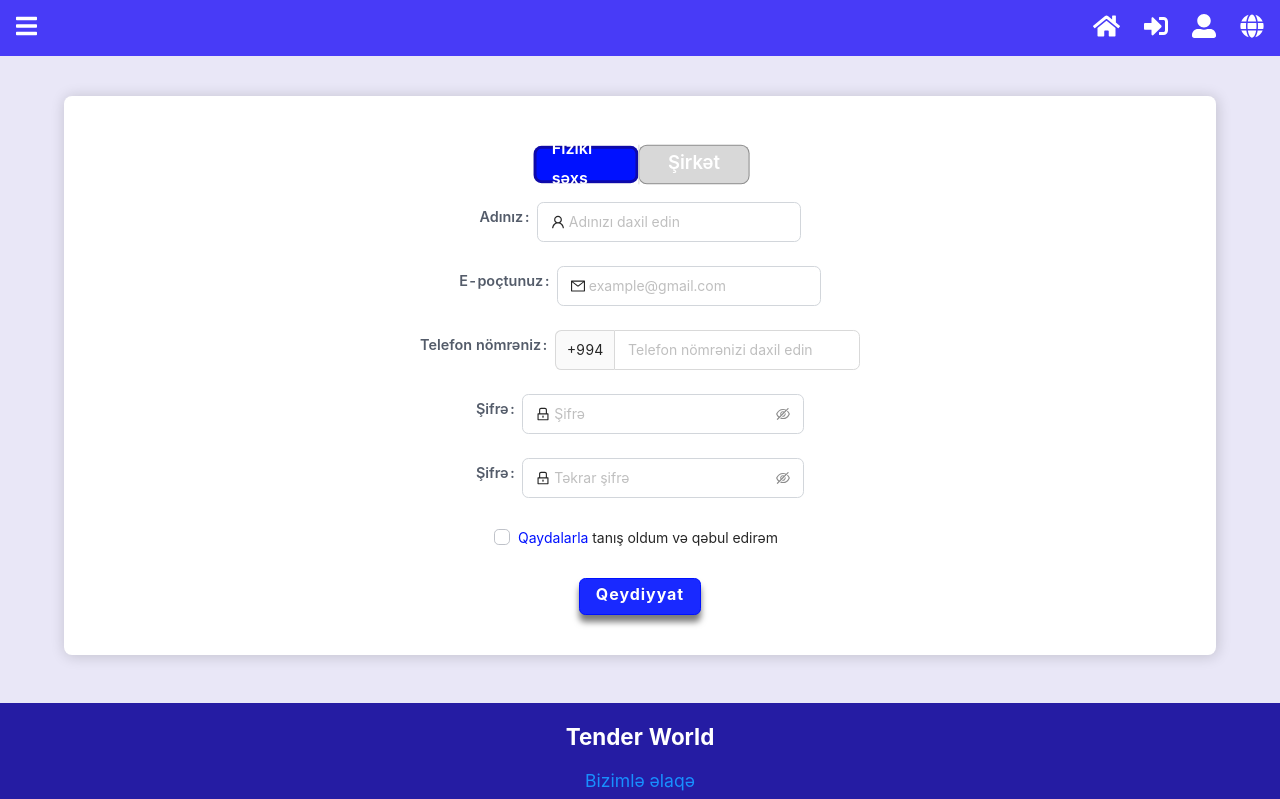
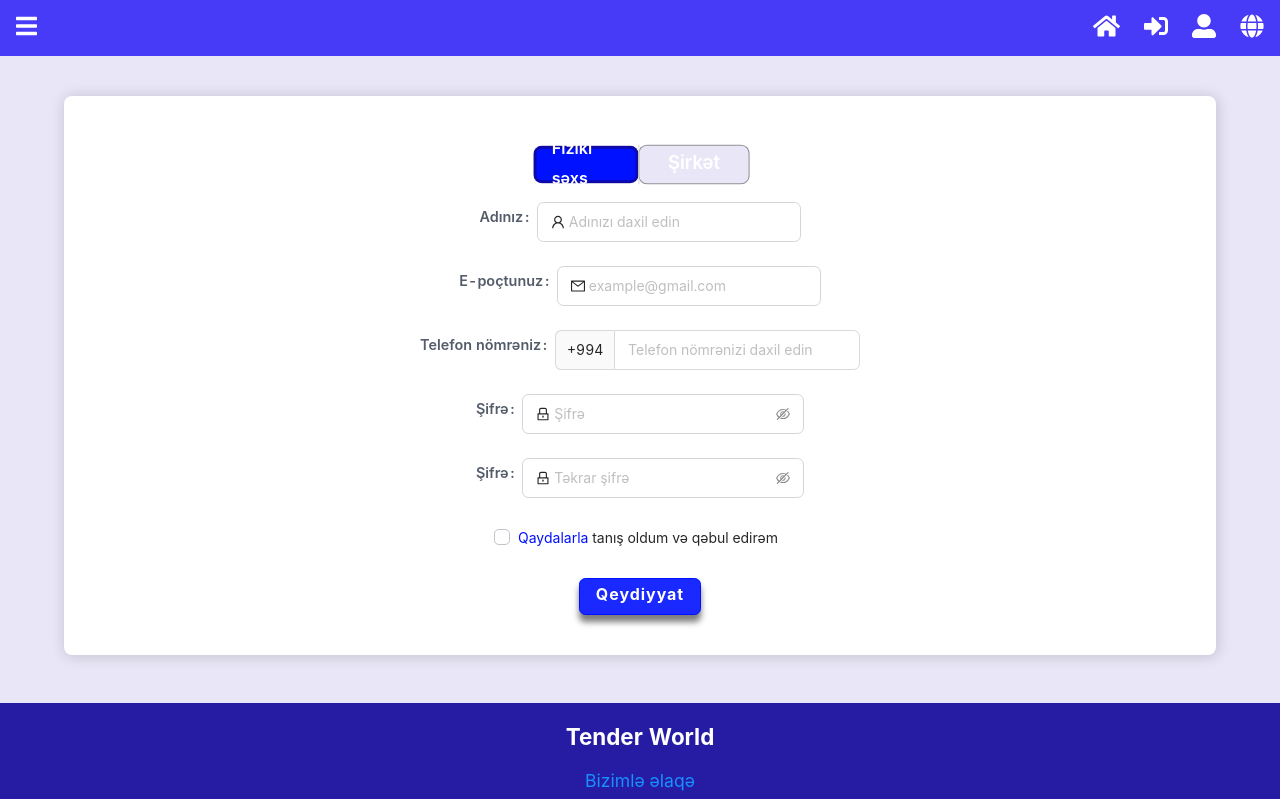
Before and after one commit to farhadamrah/tender, a React (Create React App) app: page /register in a window 1280 px wide. Shown: the top 799 px of the page. Built offline with nearby package versions, Linux system fonts and the light colour scheme; the HTML template or start-up script is replaced by a standard one.

Commit message:
Update Register.scss

```diff
--- a/src/Components/Main/MainPages/Sign/Register/Register.scss
+++ b/src/Components/Main/MainPages/Sign/Register/Register.scss
@@ -40,7 +40,7 @@
       justify-content: center;
       font-size: 1.08rem;
       font-weight: 600;
-      background-color: #d8d8d8;
+      background-color: #e9e7f7;
       color: white;
       border-radius: 0.5rem;
       transform: scale(1.07);
```
